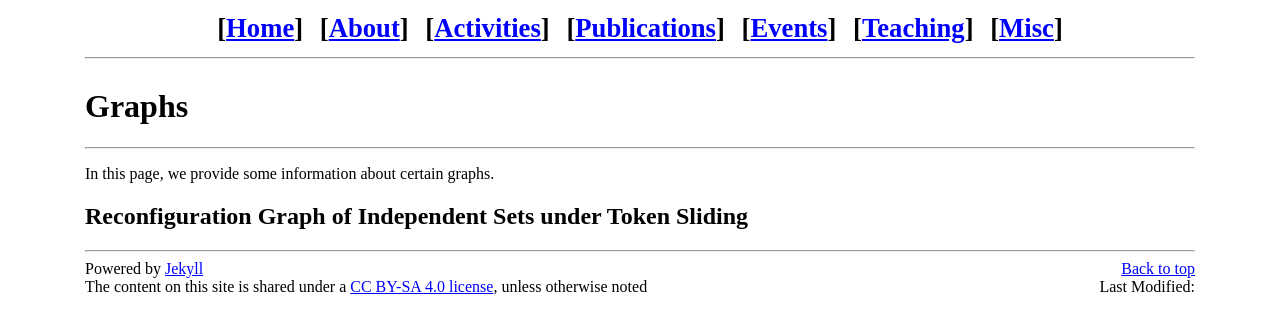
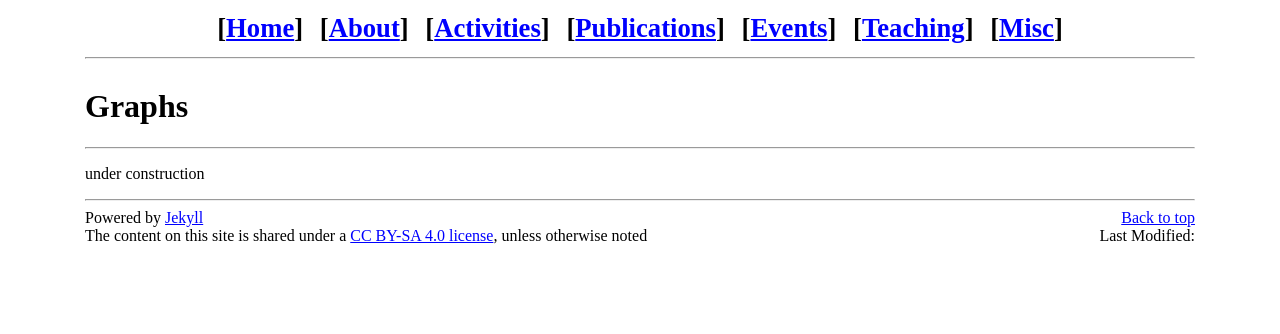
Before and after one commit to hoanganhduc/hoanganhduc.github.io, a Jekyll site: the page built from graphs.md, in a window 1280 px wide. Shown: the top 334 px of the page. Built offline with Jekyll 4.4.1, drawn with Linux system fonts in a browser that asks for light colours.

Commit message:
Updated @ 2021-07-06  11:59:17 JST

```diff
--- a/graphs.md
+++ b/graphs.md
@@ -5,6 +5,4 @@ permalink: "/graphs/"
 mathjax: true
 ---
 
-In this page, we provide some information about certain graphs.
-
-## Reconfiguration Graph of Independent Sets under Token Sliding
+under construction
```
Also changed, not shown: 1 other file.
